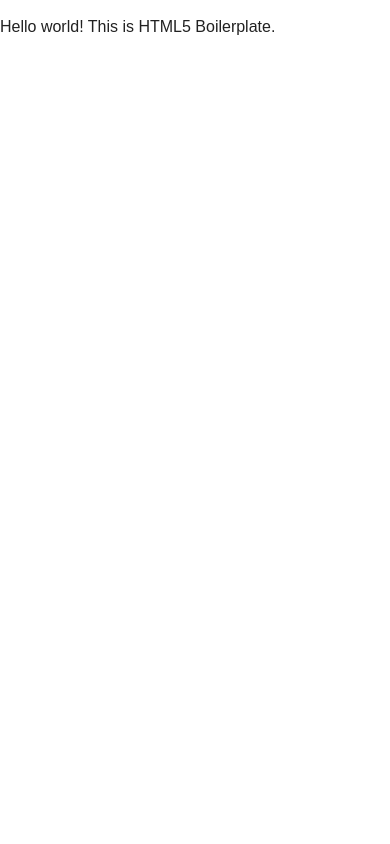
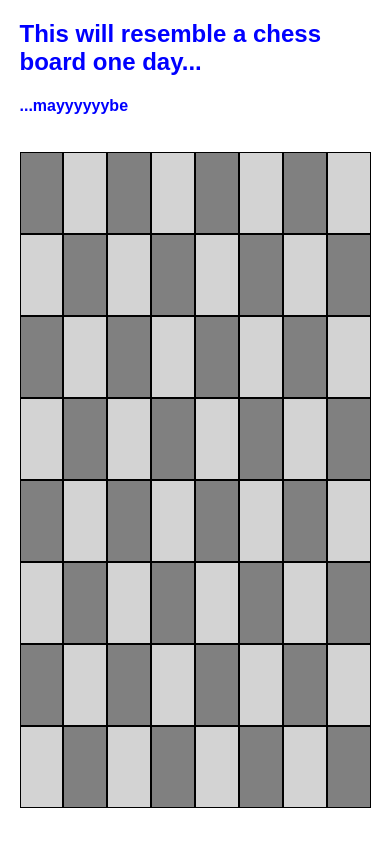
Before and after one commit to s4dmw/TIY-Chessboard, a plain HTML site: page index.html in a window 390 px wide. Drawn offline with nearby package versions, Linux system fonts and the light colour scheme.

Commit message:
have a grid...need some lables and better responsiveness

```diff
--- /dev/null
+++ b/css/styles.css
@@ -0,0 +1,50 @@
+body {
+  color: blue;
+  margin-left: 5%;
+  margin-right: 5%;
+  margin-bottom: 5%;
+  margin-top: 5%;
+}
+
+section {
+  background-color: cornflowerblue;
+  margin-left: 0%;
+  margin-top: 0%;
+  margin-right: 0%;
+  margin-top: 0%;
+}
+
+/*ul.labels {
+  list-style-type: none;
+  padding-left: 0;
+  float: left;
+  display: inline-block;
+}*/
+
+ul {
+  list-style-type: none;
+  padding-left: 0;
+  width: 12.5%;
+  height: 12.5%;
+  float: left;
+  display: inline-block;
+  /*border: solid black 1px;*/
+  list-style-type: none;
+  padding-left: 0;
+  }
+
+li {
+  margin-right: 0;
+  background-color: lightgray;
+  border: solid black 1px;
+  height: 5em;
+  width: auto;
+}
+
+ul:nth-child(odd) li:nth-child(odd) {
+  background-color: gray;
+}
+
+ul:nth-child(even) li:nth-child(even) {
+  background-color: gray;
+}
--- a/index.html
+++ b/index.html
@@ -3,7 +3,7 @@
     <head>
         <meta charset="utf-8">
         <meta http-equiv="x-ua-compatible" content="ie=edge">
-        <title></title>
+        <title>Chessboard</title>
         <meta name="description" content="">
         <meta name="viewport" content="width=device-width, initial-scale=1">
 
@@ -11,16 +11,116 @@
         <!-- Place favicon.ico in the root directory -->
 
         <link rel="stylesheet" href="css/normalize.css">
-        <link rel="stylesheet" href="css/main.css">
+        <link rel="stylesheet" href="css/styles.css">
         <script src="js/vendor/modernizr-2.8.3.min.js"></script>
     </head>
     <body>
-        <!--[if lt IE 8]>
-            <p class="browserupgrade">You are using an <strong>outdated</strong> browser. Please <a href="http://browsehappy.com/">upgrade your browser</a> to improve your experience.</p>
-        <![endif]-->
-
-        <!-- Add your site or application content here -->
-        <p>Hello world! This is HTML5 Boilerplate.</p>
+        <heading>
+          <h2>This will resemble a chess board one day...</h2>
+          <h4>...mayyyyyybe<h4>
+        </heading>
+        <section>
+          <!-- <ul class="top_labels">
+            <li>1</li>
+            <li>2</li>
+            <li>3</li>
+            <li>4</li>
+            <li>5</li>
+            <li>6</li>
+            <li>7</li>
+            <li>8</li>
+          </ul>
+          <ul class="side_labels">
+            <li>A</li>
+            <li>B</li>
+            <li>C</li>
+            <li>D</li>
+            <li>E</li>
+            <li>F</li>
+            <li>G</li>
+            <li>H</li>
+          </ul> -->
+          <ul class="board">
+            <li> </li>
+            <li> </li>
+            <li> </li>
+            <li> </li>
+            <li> </li>
+            <li> </li>
+            <li> </li>
+            <li> </li>
+          </ul>
+          <ul class="board">
+            <li> </li>
+            <li> </li>
+            <li> </li>
+            <li> </li>
+            <li> </li>
+            <li> </li>
+            <li> </li>
+            <li> </li>
+          </ul>
+          <ul class="board">
+            <li> </li>
+            <li> </li>
+            <li> </li>
+            <li> </li>
+            <li> </li>
+            <li> </li>
+            <li> </li>
+            <li> </li>
+          </ul>
+          <ul class="board">
+            <li> </li>
+            <li> </li>
+            <li> </li>
+            <li> </li>
+            <li> </li>
+            <li> </li>
+            <li> </li>
+            <li> </li>
+          </ul>
+          <ul class="board">
+              <li> </li>
+              <li> </li>
+              <li> </li>
+              <li> </li>
+              <li> </li>
+              <li> </li>
+              <li> </li>
+              <li> </li>
+            </ul>
+            <ul class="board">
+              <li> </li>
+              <li> </li>
+              <li> </li>
+              <li> </li>
+              <li> </li>
+              <li> </li>
+              <li> </li>
+              <li> </li>
+            </ul>
+            <ul class="board">
+                <li> </li>
+                <li> </li>
+                <li> </li>
+                <li> </li>
+                <li> </li>
+                <li> </li>
+                <li> </li>
+                <li> </li>
+              </ul>
+              <ul class="board">
+                <li> </li>
+                <li> </li>
+                <li> </li>
+                <li> </li>
+                <li> </li>
+                <li> </li>
+                <li> </li>
+                <li> </li>
+              </ul>
+        </section>
 
         <script src="https://ajax.googleapis.com/ajax/libs/jquery/1.11.3/jquery.min.js"></script>
         <script>window.jQuery || document.write('<script src="js/vendor/jquery-1.11.3.min.js"><\/script>')</script>
```
